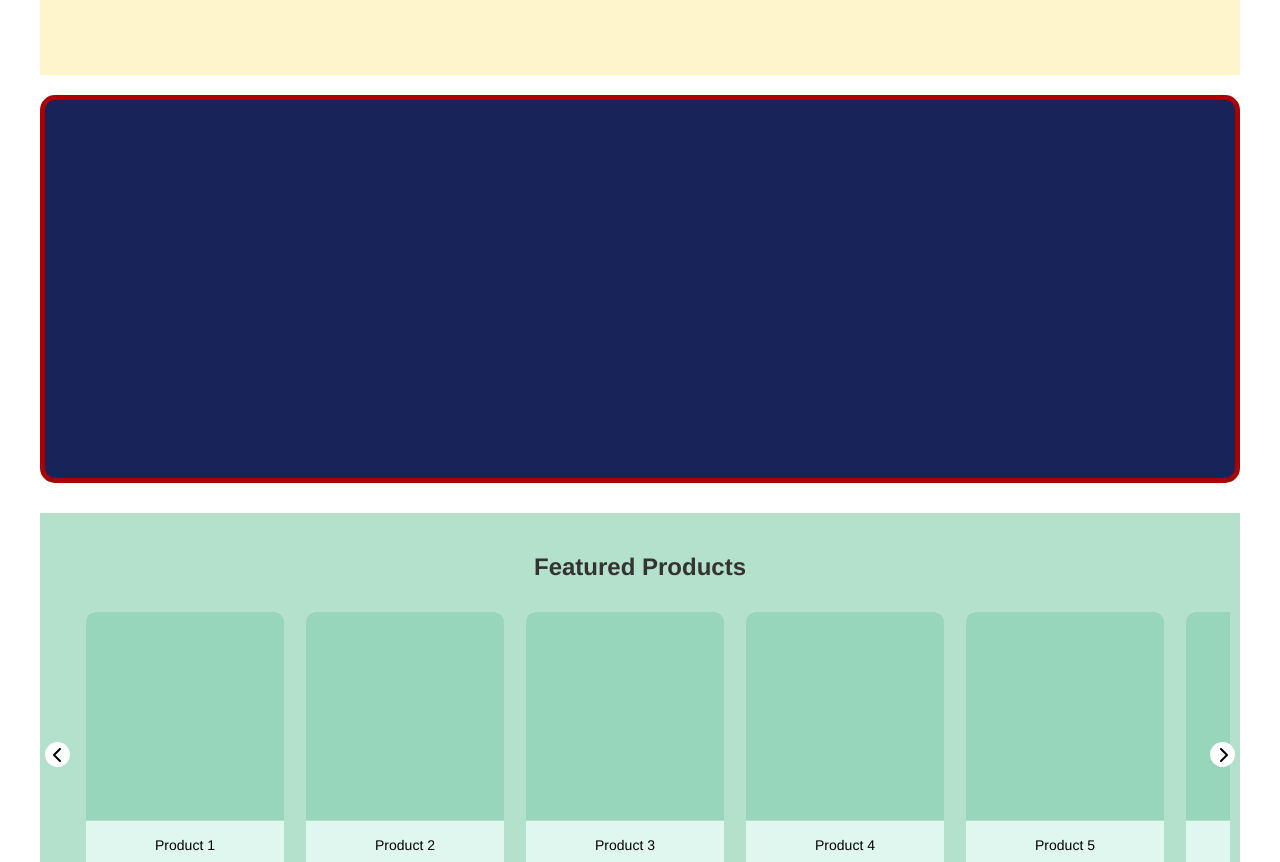
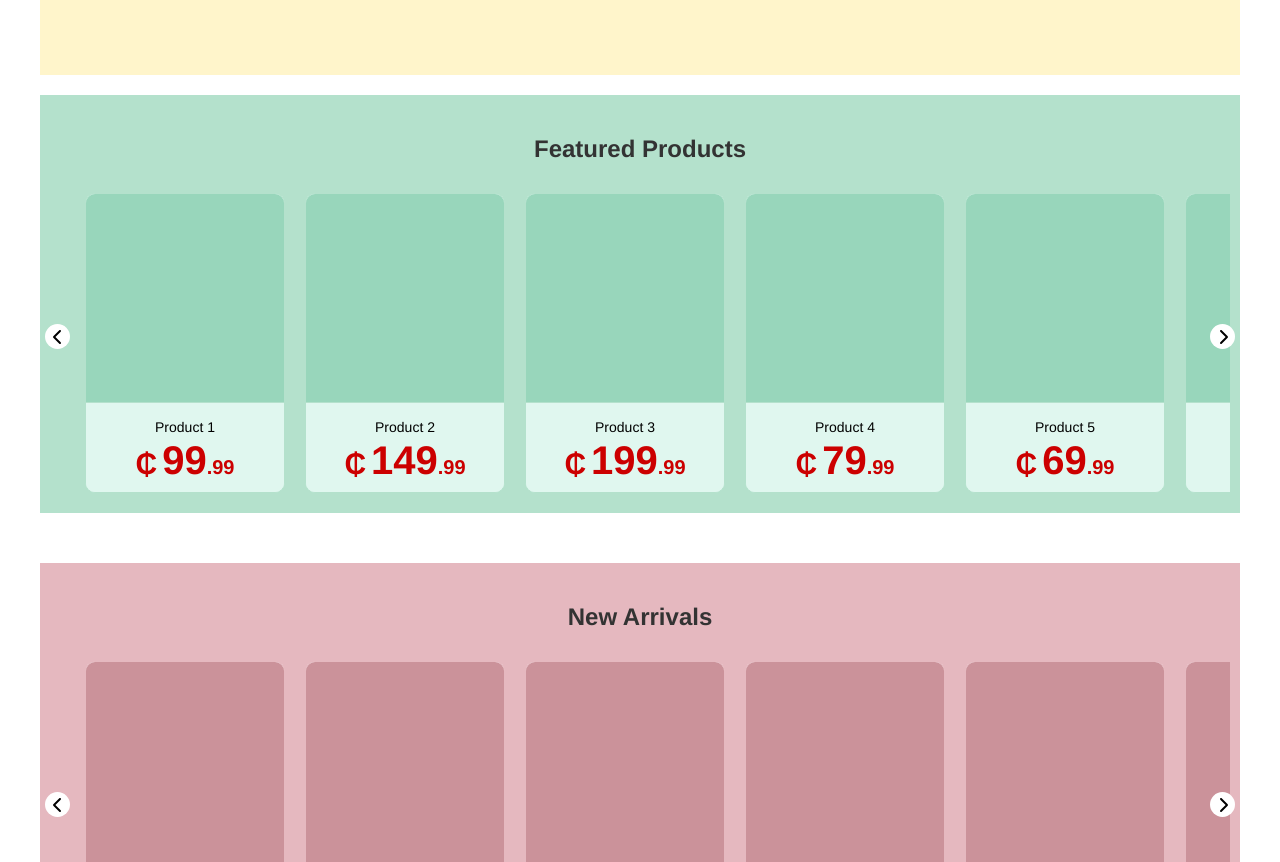
Before and after one commit to Tormalok/Project_01, a React (Vite) app in the folder frontend/: page / in a window 1280 px wide. Shown: the part 986-1848 px from the top of the page. Built offline with nearby package versions, Linux system fonts and the light colour scheme.

Commit message:
Hidden banner in the homepage

```diff
--- a/frontend/src/pages/Home.jsx
+++ b/frontend/src/pages/Home.jsx
@@ -18,7 +18,7 @@
       <div className='home-container-inner'>
         <IntroBox />
         <CategoriesBox />
-        <Banner />
+        {/* <Banner /> */}
         <ProductBox1 title='Featured Products' />
         <ProductBox2 title='New Arrivals' />
       </div>
```
